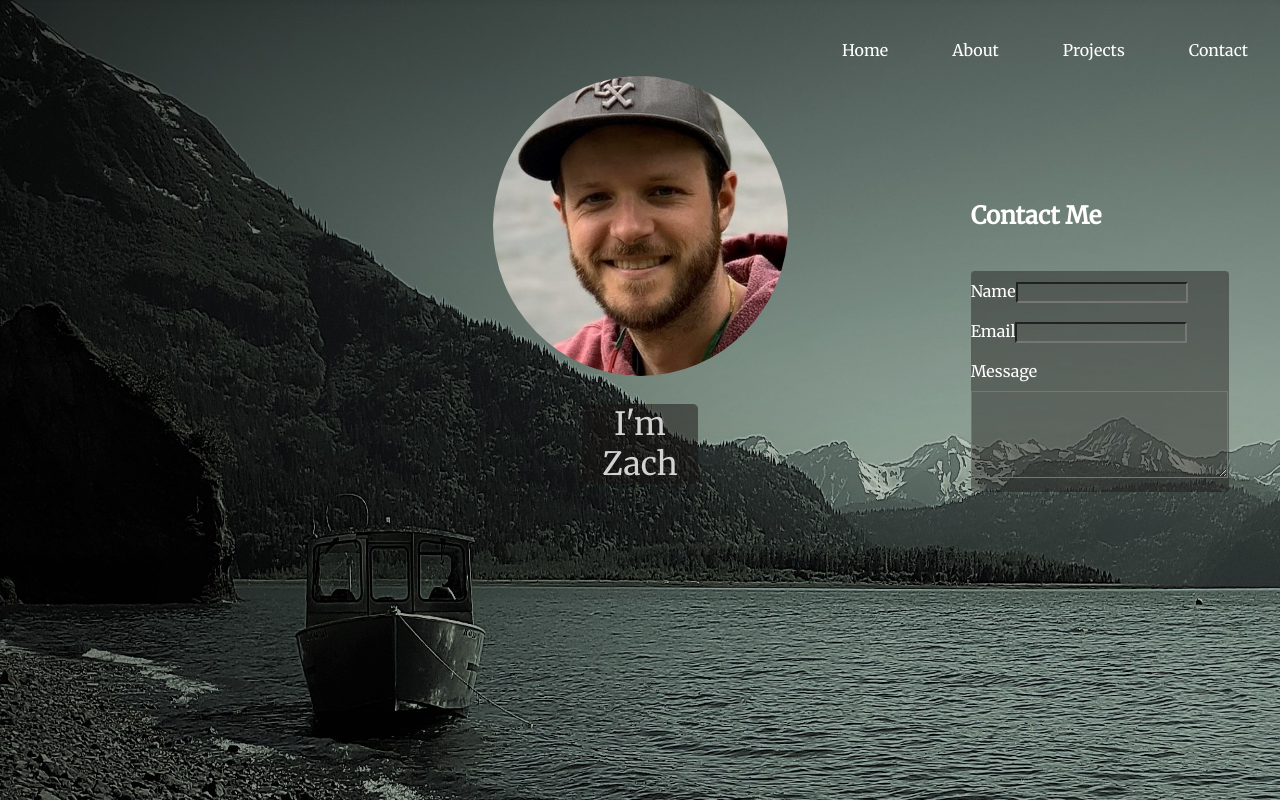
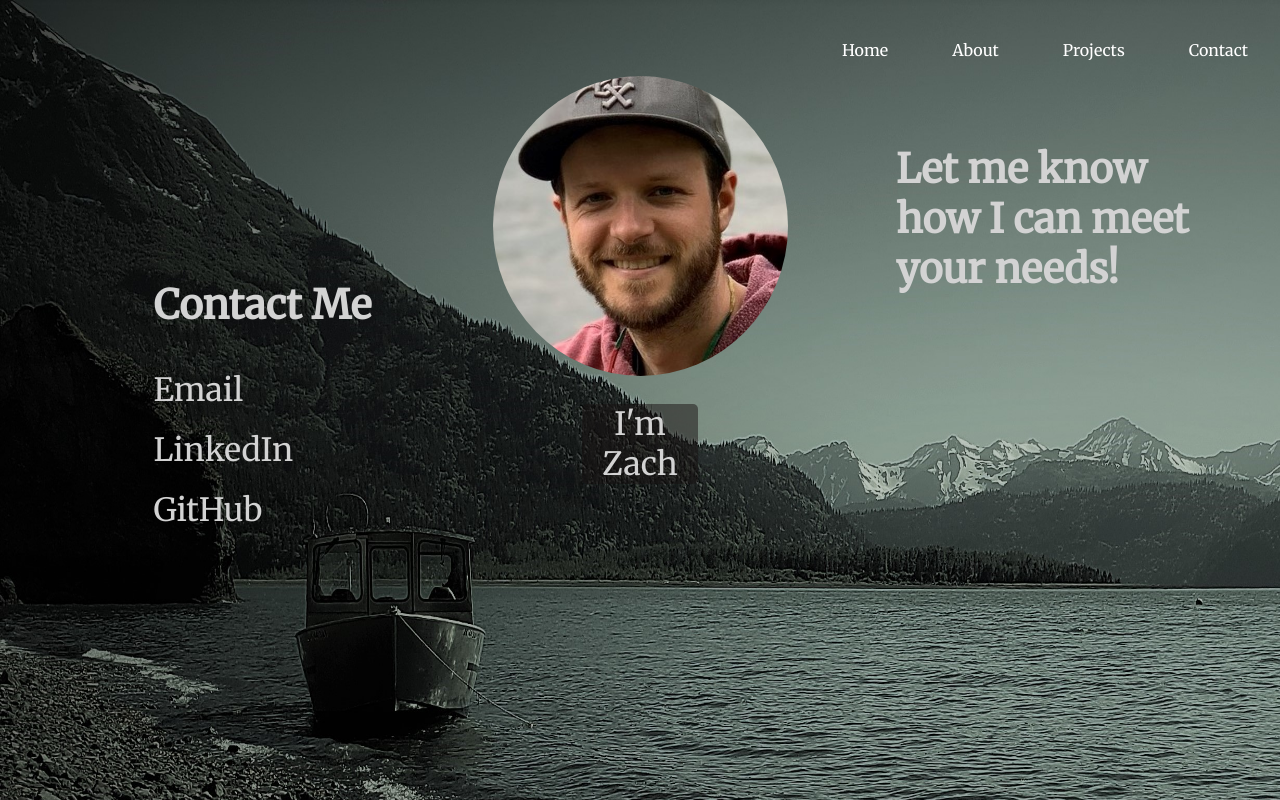
Before and after one commit to backfromsolaris/React-Portfolio, a React (Create React App) app: page /Contact in a window 1280 px wide. Built offline with nearby package versions, Linux system fonts and the light colour scheme.

Commit message:
re-designed contact page

```diff
--- a/src/Components/Contact/Contact.tsx
+++ b/src/Components/Contact/Contact.tsx
@@ -9,23 +9,32 @@ createStyles({
         borderRadius: '4px'
       },
     form_div:{
-        width: '25ch',
+        width: '25vw',
         position: 'absolute',
-        right: '4vw',
-        top: '25vh',
+        left: '12vw',
+        top: '35vh',
         color: 'white',
         },
     header:{
         marginBottom: '5vh',
-        color: 'white',
+        color: 'lightgrey',
+        fontSize: '2.5rem'
     },
-    inputs:{
-        color: 'white'
+    items: {
+        textDecoration: 'none',
+        color: 'lightgrey',
+        fontSize: '2rem'
     },
-    inputsMessage:{
-        color: 'white',
-        lineHeight: '10vh',
-        textAlign: 'start'
+    thanks_div: {
+        width: '20rem',
+        position: 'absolute',
+        right: '4rem',
+        top: '9rem',
+    },
+    thanks: {
+        position: 'absolute',
+        fontSize: '2.5rem',
+        color: 'lightgrey'
     }
 }));
 
@@ -33,19 +42,17 @@ createStyles({
 export const Contact = () =>{
     const classes = useStyles();
     return(
-        <div className={classes.form_div}>
-            <h2 className={classes.header}>Contact Me</h2>
-            <form className={classes.root}>
-                <label className={classes.inputs}>Name</label>
-                    <input className={classes.inputs} type="text" />
+        <div>
+            <div className={classes.form_div}>
+                <h2 className={classes.header}>Contact Me</h2>
+                <a target="_blank" className={classes.items} href="mailto:porraszach@gmail.com">Email</a><br/><br/>
+                <a target="_blank" className={classes.items} href="https://www.linkedin.com/in/zachporras/">LinkedIn</a><br/><br/>
+                <a target="_blank" className={classes.items} href="https://github.com/zachPorras">GitHub</a>
+            </div>
+            <div className={classes.thanks_div}>
+                <h2 className={classes.thanks}>Let me know how I can meet your needs!</h2>
+            </div>
+        </div>
 
-                <label className={classes.inputs}>Email</label>
-                    <input className={classes.inputs} type="text" />
-
-                <label className={classes.inputs}>Message</label>
-                    <textarea  className={classes.inputs}
-                        cols={30} rows={5}></textarea>
-            </form>
-        </div>
     )
 }
--- a/src/Components/Projects/Projects.tsx
+++ b/src/Components/Projects/Projects.tsx
@@ -51,7 +51,7 @@ const projectStyles = makeStyles({
     },
     description: {
         color: 'white',
-        marginTop: '2rem'
+        marginTop: '1rem'
     },
     actions: {
         position: 'absolute',
--- a/src/ProjectData/ProjectData.ts
+++ b/src/ProjectData/ProjectData.ts
@@ -11,7 +11,7 @@ export const ProjectData = [
         {
             title: 'Mos Eisley Archives',
             image: mos_eisley,
-            description: "A Star Wars fan's homage to the saga, crafted within a full-stack application, utilizing Flask to route authentication and other data stored on a PostgreSQL database, and React-Redux utilized for the front-end. A combination of fictional forum posts about a cantina on the planet Tattooine, with a page to store Star Wars books and their details.",
+            description: "A Star Wars fan's homage to the saga, crafted within a full-stack application, utilizing Flask to route authentication and other data stored on a PostgreSQL database, and React-Redux utilized for the front-end. A combination of fictional forum posts about a cantina on the planet Tattooine, with a page to store Star Wars books and their details.\nThis project could potentially evolve in many different directions, one of which being an educational UX for adults and/or children to learn abou the Star Wars universe.",
             technologies: 'HTML, CSS, Python, TypeScript, React-Redux, Flask, PostgreSQL, Material-UI',
             github_link: 'https://github.com/zachPorras/mos-eisley-hosted',
             hosted_link: 'https://mos-eisley-archives.herokuapp.com/'
```
